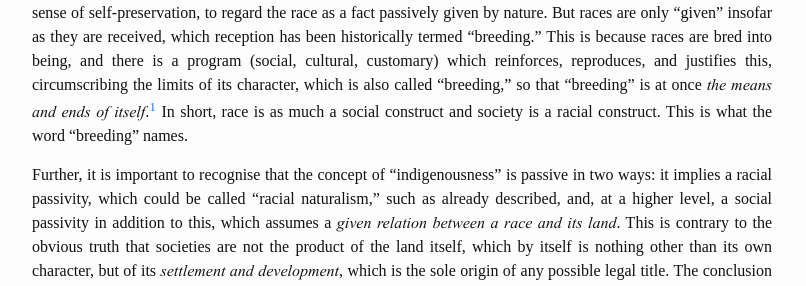
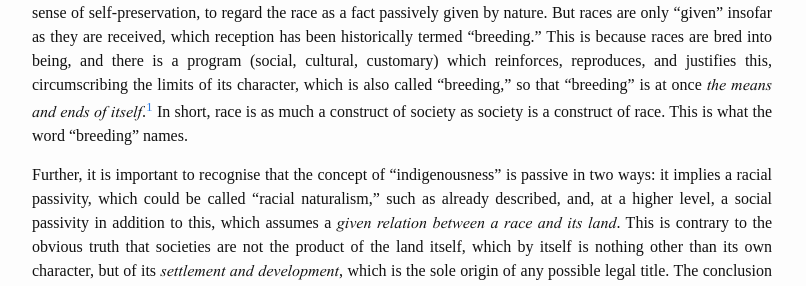
Before and after one commit to TheatrumMundi/TheatrumMundi, a Jekyll site: the page built from _posts/2026-02-14-the-labour-of-breeding.markdown, in a window 1280 px wide. Shown: the part 329-615 px from the top of the page, without its empty margins (238-1044 px from the left). Built offline with Jekyll 4.4.1, drawn with Linux system fonts in a browser that asks for light colours; some web fonts are replaced.

Commit message:
Clarify the concept of breeding in relation to race
Revised text to clarify the relationship between race and society, emphasizing the active role of breeding in shaping both concepts.

```diff
--- a/_posts/2026-02-14-the-labour-of-breeding.markdown
+++ b/_posts/2026-02-14-the-labour-of-breeding.markdown
@@ -5,7 +5,7 @@ date:   2026-02-14 12:00:00 +0000
 categories: jekyll update
 ---
 
-The western peoples are now retreating into passive concepts, such as "indigenousness," apparently useful for rhetorical reasons, to justify their own existence and the existence of their polities, because they have become alien observers of their own nature. It is a source of comfort, for a race alienated from itself yet still driven by a confused sense of self-preservation, to regard the race as a fact passively given by nature. But races are only "given" insofar as they are received, which reception has been historically termed "breeding." This is because races are bred into being, and there is a program (social, cultural, customary) which reinforces, reproduces, and justifies this, circumscribing the limits of its character, which is also called "breeding," so that "breeding" is at once *the means and ends of itself*.[^1] In short, race is as much a social construct and society is a racial construct. This is what the word "breeding" names.
+The western peoples are now retreating into passive concepts, such as "indigenousness," apparently useful for rhetorical reasons, to justify their own existence and the existence of their polities, because they have become alien observers of their own nature. It is a source of comfort, for a race alienated from itself yet still driven by a confused sense of self-preservation, to regard the race as a fact passively given by nature. But races are only "given" insofar as they are received, which reception has been historically termed "breeding." This is because races are bred into being, and there is a program (social, cultural, customary) which reinforces, reproduces, and justifies this, circumscribing the limits of its character, which is also called "breeding," so that "breeding" is at once *the means and ends of itself*.[^1] In short, race is as much a construct of society as society is a construct of race. This is what the word "breeding" names.
 
 Further, it is important to recognise that the concept of "indigenousness" is passive in two ways: it implies a racial passivity, which could be called "racial naturalism," such as already described, and, at a higher level, a social passivity in addition to this, which assumes a *given relation between a race and its land*. This is contrary to the obvious truth that societies are not the product of the land itself, which by itself is nothing other than its own character, but of its *settlement and development*, which is the sole origin of any possible legal title. The conclusion to be drawn from this is also obvious: that "indigenousness," no matter who is using it, is no more than a rhetorical tool, used to obscure the matter, political and existential, of which races will occupy and develop the land, *within the norms of an already existing polity*. This polity, as is clear from the fact that its legitimacy is *contested*, is not a fact given by nature, but, like all polities, is instead *the labour of a certain race*, which is in turn the *labour of breeding*, so that we might fairly call breeding *the first labour*, before we can speak of labour in any other sense.
 
```
